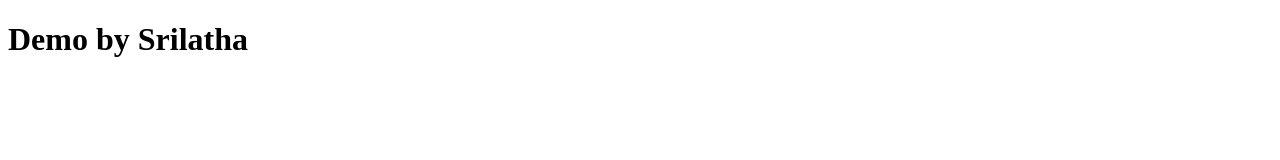
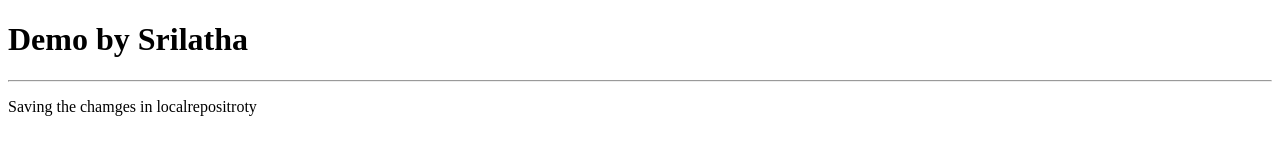
Before and after one commit to srilu2828/SampleExamples, a plain HTML site: page index.html in a window 1280 px wide. Drawn offline with Linux system fonts and the light colour scheme.

Commit message:
second commit

```diff
--- a/index.html
+++ b/index.html
@@ -8,5 +8,7 @@
 </head>
 <body>
     <h1>Demo by Srilatha</h1>
+    <hr>
+    <p>Saving the chamges in localrepositroty</p>
 </body>
 </html>
```
